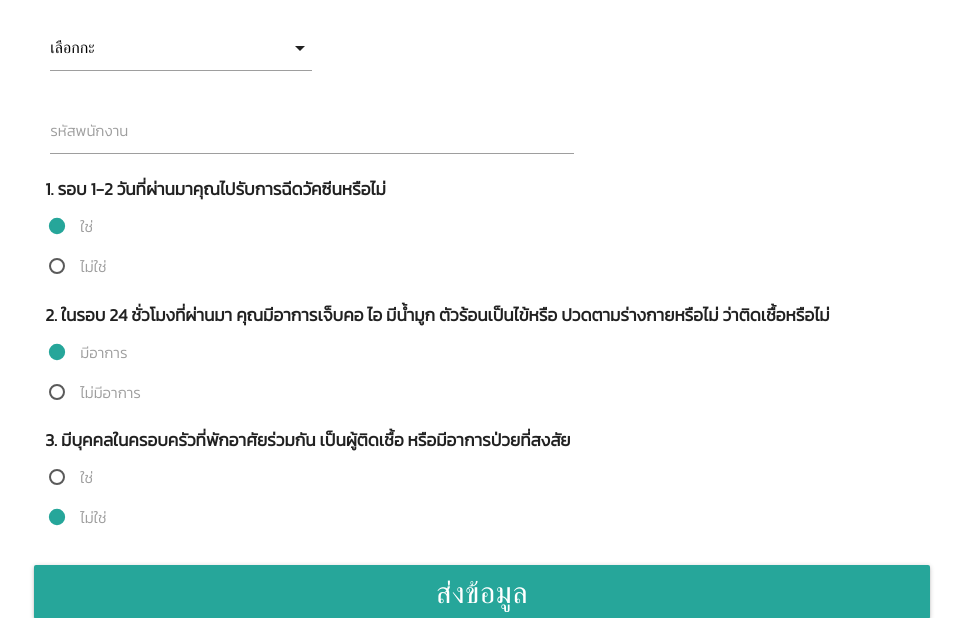
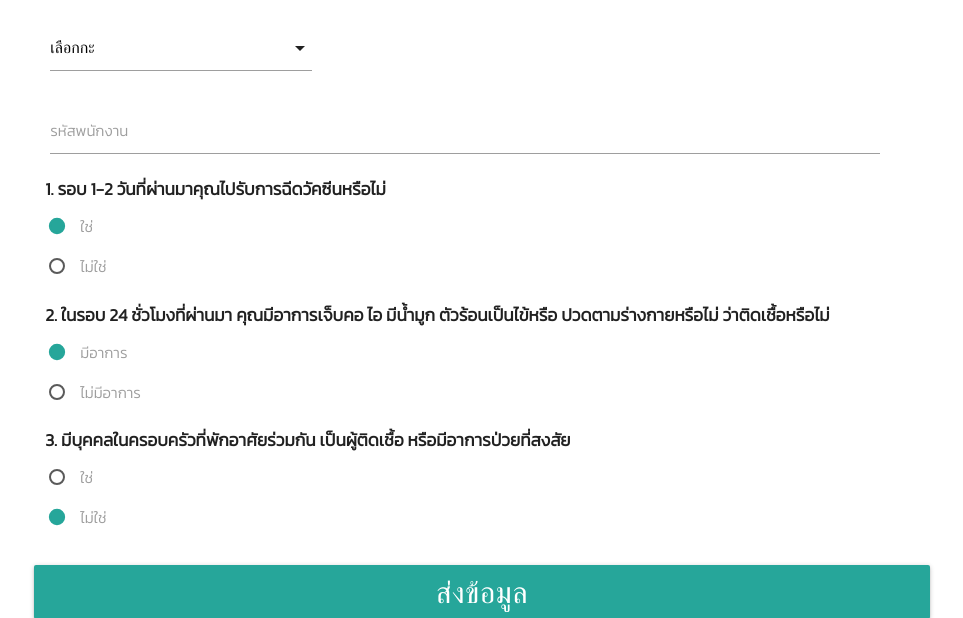
Before and after one commit to nopparat231/form-covid19, a PHP site: page /?insider in a window 1280 px wide. Shown: the part 399-1017 px from the top of the page, without its empty margins (158-1121 px from the left). Run offline with PHP 8.4, Linux system fonts and the light colour scheme.

Commit message:
Update insider.php

```diff
--- a/insider.php
+++ b/insider.php
@@ -23,7 +23,7 @@
                                     <option value="กะดึก">กะดึก</option>
                                 </select>
                             </div></b> </h6>
-                            <div class="input-field inline" style="margin-bottom: 0;width: 60%;">
+                            <div class="input-field inline" style="margin-bottom: 0;width: 95%;">
                                 <input type="text" id="autocomplete-input" class="autocomplete" required name="emp_data" data-length="7" variant="outlined" onchange="sendItem(this.value, event)">
                                 <label for="autocomplete-input">รหัสพนักงาน</label>
                             </div>
```
